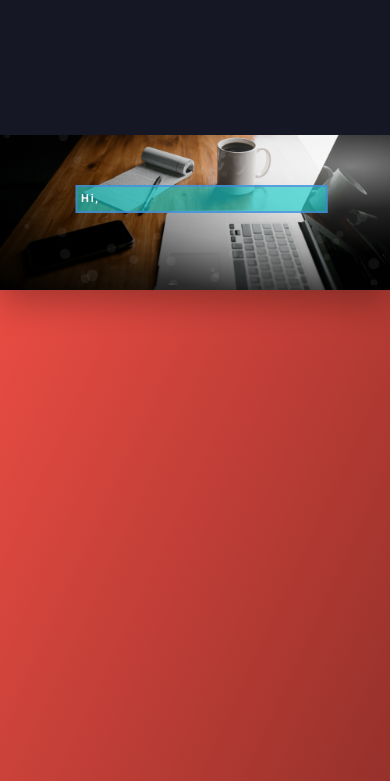
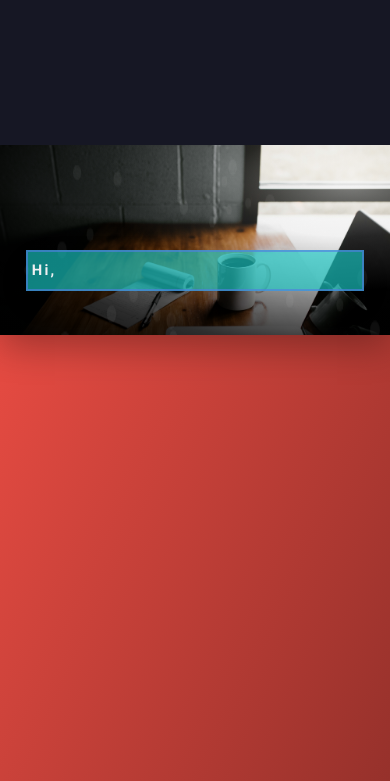
Before and after one commit to Halomvered/portfolio, a website built with webpack: page src/index.html in a window 390 px wide. Shown: the part 63-844 px from the top of the page. Built offline with nearby package versions, Linux system fonts and the light colour scheme.

Commit message:
Make main-content canvas element to position absolute, instead of the hero-box.
Set hero-box to magin: 0 auto, to center itself automatically in smaller screens - thus saving the need for many media queries and making the code drier.

Make less dramatic changes in root font size and all rem measurements as consequence.

Add new class to the porfolio button to deal with the word's lengeth on smaller screens by adding more padding to its sides.

```diff
--- a/src/css/abstract/_mixins.scss
+++ b/src/css/abstract/_mixins.scss
@@ -46,26 +46,14 @@ ORDER: Base + Typography > General layout + Grid > Page layout > Componenets
 1em = 16px;
 */
 @mixin respond($breakpoint) {
-    @if $breakpoint == phone-tiny-4 {
-        @media only screen and (max-width: 22.5em) {@content};   //360
-    }
     @if $breakpoint == phone-tiny-3 {
-        @media only screen and (max-width: 28.75em) {@content};   //460
+        @media only screen and (max-width: 25.75em) {@content};   //491px
     }
     @if $breakpoint == phone-tiny-2 {
         @media only screen and (max-width: 30.7em) {@content};   //491px
     }
-    @if $breakpoint == phone-tiny-1 {
-        @media only screen and (max-width: 32.5em) {@content};   //520px
-    }
     @if $breakpoint == phone-tiny {
         @media only screen and (max-width: 35em) {@content};   //560px
-    }
-    @if $breakpoint == phone-small {
-        @media only screen and (max-width: 37.5em) {@content};   //600px
-    }
-    @if $breakpoint == phone-med {
-        @media only screen and (max-width: 43.75em) {@content};   //650px
     }
     @if $breakpoint == phone-big {
         @media only screen and (max-width: 43.75em) {@content};   //700px
--- a/src/css/base/_base.scss
+++ b/src/css/base/_base.scss
@@ -16,16 +16,19 @@ html {
     box-sizing: border-box;
 
     @include respond(tab-land) {
-        font-size: 50%;
+        font-size: 55%;
     }
     @include respond(phone-big) {
-        font-size: 45%;
+        // font-size: 50%;
     }
     @include respond(phone-tiny) {
-        font-size: 40%;
+        font-size: 48%;
     }
     @include respond(phone-tiny-2) {
-        font-size: 35%;
+        font-size: 43%;
+    }
+    @include respond(phone-tiny-3) {
+        font-size: 37%;
     }
 }
 
--- a/src/css/base/_typography.scss
+++ b/src/css/base/_typography.scss
@@ -36,7 +36,7 @@ h1 {
         text-transform: uppercase;
         color: var(--color-primary-2-dark);
 
-        @include respond(phone-small) {
+        @include respond(phone-land) {
             color: var(--color-primary-4);
         }
     }
--- a/src/css/components/_buttons.scss
+++ b/src/css/components/_buttons.scss
@@ -4,12 +4,10 @@
     overflow: hidden;
     font-size: 2.5rem;
 
-    @include respond(tab-port) {
-        font-size: 2.3rem;
+    @include respond(phone-land) {
+        font-size: 2.35rem;
     }
-    @include respond(phone-big) {
-        font-size: 2rem;
-    }
+
 
     & > * {
         display: inline-block;
@@ -41,8 +39,15 @@
         @include respond(tab-port) {
             padding: 1.6rem;
         }
+
         @include respond(phone-tiny) {
-            padding: 1.7
+            padding: 1.7rem;
+        }
+        // Managing the longest word.
+        &-long {
+            @include respond(tab-port) {
+                padding: 1.7rem 2rem 1.7rem 0;
+            }
         }
     }
 
--- a/src/css/components/_form.scss
+++ b/src/css/components/_form.scss
@@ -114,7 +114,7 @@
         color: var(--color-primary-2-dark);
         font-weight: 500;
 
-        @include respond(phone-small) {
+        @include respond(phone-land) {
             color: var(--color-primary-4);
         }
 
@@ -130,8 +130,11 @@
         top: -.4rem;
         left: 0;
 
-        @include respond(phone-small) {
+        @include respond(phone-land) {
             border: 5px solid var(--color-primary-4);
+        }
+        @include respond(phone-tiny) {
+            border: 3.5px;
         }
 
         &::after {
@@ -148,9 +151,10 @@
             opacity: 0;
             transition: all .2s;
 
-            @include respond(phone-small) {
+            @include respond(phone-land) {
                 background-color: var(--color-primary-4);
             }
+
         }
     }
 
--- a/src/css/components/_mobileNavIcon.scss
+++ b/src/css/components/_mobileNavIcon.scss
@@ -1,9 +1,9 @@
 .nav-icon {
-    width: 6rem;
+    width: 40px;
     height: 6rem;
     position: absolute;
     right: 1.5rem;
-    top: 2.3rem;
+    top: 2rem;
     transform: rotate(0deg);
     transition: .5s ease-in-out;
     cursor: pointer;
@@ -17,7 +17,7 @@
     & span {
             display: block;
             position: absolute;
-            height: 1rem;
+            height: 5px;
             width: 100%;
             background: var(--color-primary-3);
             border-radius: 9px;
--- a/src/css/layout/_main-content.scss
+++ b/src/css/layout/_main-content.scss
@@ -1,44 +1,22 @@
 .main-content {
     &__canvas {
         z-index: 3;
+        @include centerAbsolute2;
+
+    }
+
+    &__hero-container {
+        height: 40%;
+        z-index: 2;
     }
 
     &__hero-box {
-        @include centerAbsolute2;
-        padding: 9rem 10rem 0 10rem;
+        padding-top: 17.6rem;
         z-index: 2;
         height: 40%;
         display: flex;
         flex-direction: column;
         justify-content: space-around;
-
-        @include respond(tab-land) {
-            padding: 9rem 0 0 0;
-            transform: translateX(25%);
-        }
-        @include respond(phone-big) {
-            transform: translateX(20%);
-        }
-        @include respond(phone-med) {
-            transform: translateX(14%);
-        }
-        @include respond(phone-small) {
-            transform: translateX(10%);
-        }
-        @include respond(phone-tiny) {
-            transform: translateX(15%);
-        }
-        @include respond(phone-tiny-1) {
-            transform: translateX(9%);
-        }
-        @include respond(phone-tiny-3) {
-            transform: translateX(30%);
-        }
-        @include respond(phone-tiny-4) {
-            transform: translateX(5%);
-        }
-
-
     }
 
     &__field {
@@ -48,29 +26,27 @@
         border-radius: var(--border-radius);
         border: 2px solid var(--color-primary-5-transparent);
         box-shadow: var(--shadow-light);
+        margin: 0 auto;
 
         opacity: 1;
-        // opacity: 0;
-        // margin-top: -330px;
-        // z-index: -5;
-        // transition-timing-function: linear, step-end, step-end;
+        opacity: 0;
+        margin-top: -330px;
+        z-index: -5;
+        transition-timing-function: linear, step-end, step-end;
 
-        // &.page-loaded {
-        //     opacity: 1;
-        //     margin-top: 0;
-        //     z-index: 3;
-        //     display: block;
-        //     transition: opacity .5s linear, margin-top .5s step-start, z-index .5s step-start;
-        // }
+        &.page-loaded {
+            opacity: 1;
+            margin-top: 0;
+            z-index: 3;
+            display: block;
+            transition: opacity .5s linear, margin-top .5s step-start, z-index .5s step-start;
+        }
         @include respond(phone-land) {
             width: 70rem;
         }
-
         @include respond(phone-tiny-3) {
-            width: 45rem;
-            height: 5rem;
+            width: 57rem;
         }
-
     }
 
     &__text {
@@ -93,15 +69,15 @@
             font-size: 3rem;
         }
         @include respond(phone-tiny-3) {
-            font-size: 2rem;
-            line-height: 3rem;
+            font-size: 2.5rem;
+            line-height: 5.1rem;
         }
     }
 
     &__cta {
-        padding-top: 5rem;
         margin: 0 auto;
+        margin-bottom: -4rem;
         justify-content: center;
-        margin-top: -9rem;
+        z-index: 4;
     }
 }
--- a/src/css/pages/_home.scss
+++ b/src/css/pages/_home.scss
@@ -54,6 +54,11 @@
 
     height: 75rem;
     width: 100%;
+
+    @include respond(phone-big) {
+        height: 100vh;
+        background-position: top center;
+    }
 }
 
 .contact {
@@ -65,7 +70,8 @@
     background-size: 100%;
     border-radius: 3px;
     box-shadow: var(--shadow-dark);
-    @include respond(phone-small) {
+
+    @include respond(phone-land) {
         background-image: none;
     }
 }
--- a/src/index.html
+++ b/src/index.html
@@ -53,7 +53,7 @@
                                                 <svg class="btn-js__visible sidebar__sidenav-icon">
                                                         <use xlink:href="img/sprite2.svg#icon-suitcase"></use>
                                                 </svg>
-                                                <span class="btn-js__invisible navMarker--js">Portfolio</span>
+                                                <span class="btn-js__invisible btn-js__invisible-long navMarker--js">Portfolio</span>
                                         </button>
                                 </a>
                                 <a href="#contact" class="sidebar__sidenav-item">
@@ -87,7 +87,7 @@
                 </header>
                 <main class="main-content">
                 <canvas class="main-content__canvas"></canvas>
-
+                        <div class="main-content__hero-container">
                                 <div class="main-content__hero-box">
                                         <div class="main-content__field u-margin-bottom-medium">
                                                 <h1 class="main-content__text">
@@ -96,6 +96,7 @@
                                         </div>
                                         <div class="main-content__cta">
                                                 <a href="#contact"><span class="btn-solid btn-solid--animated navMarker--js cta--js">let's work together</span></a>
+                                        </div>
                                 </div>
                         </div>
 
```
Also changed, not shown: readme.md. Lines whose indentation alone changed are shown as unchanged.
